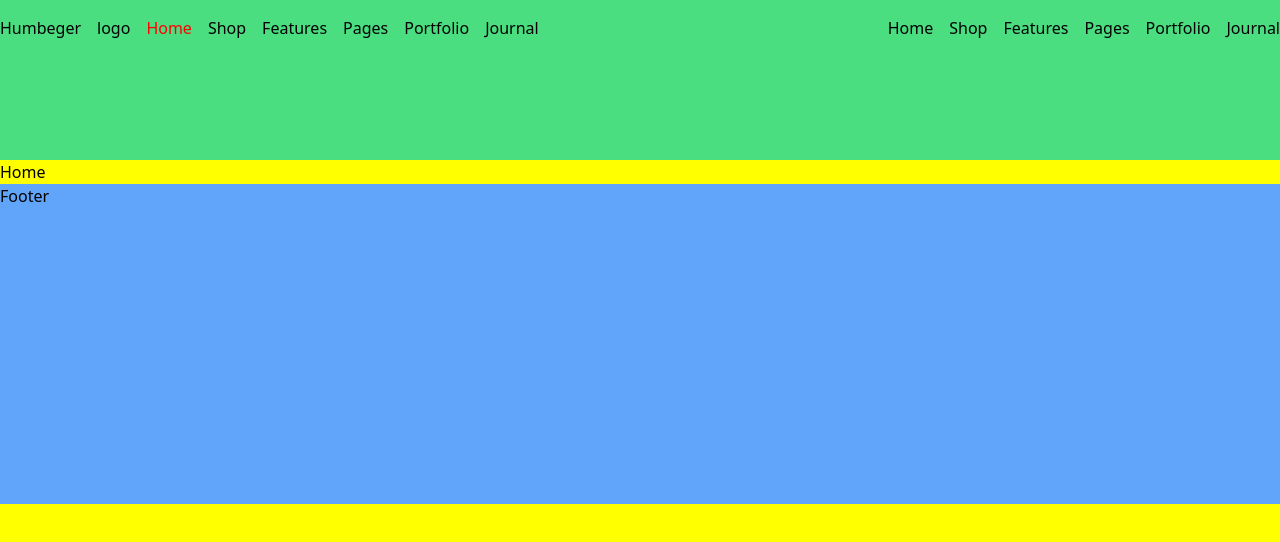
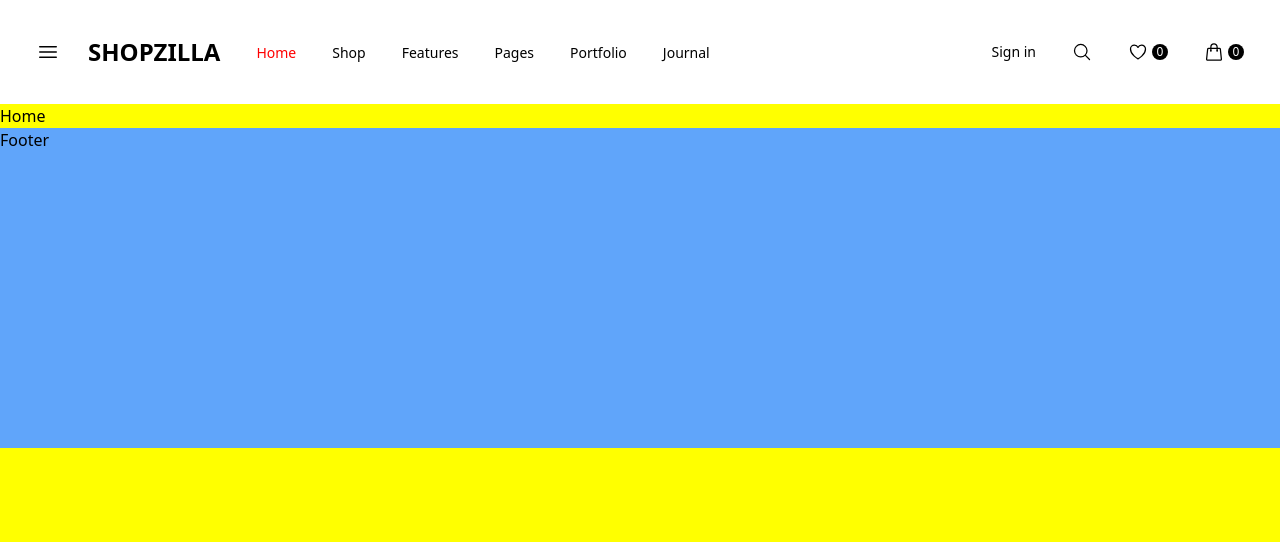
Before and after one commit to KyawZinThant22/Shopzilla-Frontend, a React (Create React App) app: page /home in a window 1280 px wide. Shown: the top 542 px of the page. Built offline with nearby package versions, Linux system fonts and the light colour scheme.

Commit message:
adding style to Nav

```diff
--- a/package.json
+++ b/package.json
@@ -3,6 +3,7 @@
   "version": "0.1.0",
   "private": true,
   "dependencies": {
+    "@heroicons/react": "^2.0.12",
     "@testing-library/jest-dom": "^5.16.5",
     "@testing-library/react": "^13.4.0",
     "@testing-library/user-event": "^13.5.0",
--- a/public/index.html
+++ b/public/index.html
@@ -24,7 +24,7 @@
       work correctly both with client-side routing and a non-root public URL.
       Learn how to configure a non-root public URL by running `npm run build`.
     -->
-    <title>React App</title>
+    <title>Shopzilla</title>
   </head>
   <body>
     <noscript>You need to enable JavaScript to run this app.</noscript>
--- a/src/index.css
+++ b/src/index.css
@@ -10,3 +10,9 @@ a{
 body{
     background-color: yellow;
 }
+
+/* Applicable class */
+
+.badge{
+    @apply bg-black text-white rounded-full text-xs w-4 text-center ml-1;
+}
--- a/src/section/Appbar.tsx
+++ b/src/section/Appbar.tsx
@@ -43,26 +43,50 @@ const Appbar = () => {
   };
 
   return (
-    <div className="h-40 w-full bg-green-400 pt-4    ">
+    <div className="w-full bg-white p-9">
       <div className="flex items-center justify-between container mx-auto  ">
         <div className="flex items-center space-x-4">
-          <h1>Humbeger</h1>
-          <h2>logo</h2>
+          <div>
+          <svg xmlns="http://www.w3.org/2000/svg" fill="none" viewBox="0 0 24 24" strokeWidth={1.5} stroke="currentColor" className="w-6 h-6 cursor-pointer mr-3">
+            <path strokeLinecap="round" strokeLinejoin="round" d="M3.75 6.75h16.5M3.75 12h16.5m-16.5 5.25h16.5" />
+          </svg>
+          </div>
+          <h1 className="font-bold uppercase text-2xl cursor-pointer">Shopzilla</h1>
           {navLink.map((nav) => (
             <NavLink
               key={nav.nav}
               to={nav.route}
               style={({ isActive }) => (isActive ? activeStyle : styled)}
             >
-              <span>{nav.nav}</span>
+              <span className='font-light text-sm ml-5'>{nav.nav}</span>
             </NavLink>
           ))}
         </div>
         <div className="flex items-center space-x-4">
+            <span className='font-light text-sm cursor-pointer'>Sign in</span>
+            <div className='cursor-pointer'>
+              <svg xmlns="http://www.w3.org/2000/svg" fill="none" viewBox="0 0 24 24" strokeWidth={1.5} stroke="currentColor" className="w-5 h-5 font-light mx-5">
+                <path strokeLinecap="round" strokeLinejoin="round" d="M21 21l-5.197-5.197m0 0A7.5 7.5 0 105.196 5.196a7.5 7.5 0 0010.607 10.607z" />
+              </svg>
+            </div>
+            <div className='flex items-center cursor-pointer'>
+              <svg xmlns="http://www.w3.org/2000/svg" fill="none" viewBox="0 0 24 24" strokeWidth={1.5} stroke="currentColor" className="w-5 h-5">
+                <path strokeLinecap="round" strokeLinejoin="round" d="M21 8.25c0-2.485-2.099-4.5-4.688-4.5-1.935 0-3.597 1.126-4.312 2.733-.715-1.607-2.377-2.733-4.313-2.733C5.1 3.75 3 5.765 3 8.25c0 7.22 9 12 9 12s9-4.78 9-12z" />
+              </svg>
+              <label className='badge'>0</label>
+            </div>
+            <div className='flex items-center cursor-pointer'>
+              <svg xmlns="http://www.w3.org/2000/svg" fill="none" viewBox="0 0 24 24" strokeWidth={1.5} stroke="currentColor" className="w-5 h-5 ml-5">
+                <path strokeLinecap="round" strokeLinejoin="round" d="M15.75 10.5V6a3.75 3.75 0 10-7.5 0v4.5m11.356-1.993l1.263 12c.07.665-.45 1.243-1.119 1.243H4.25a1.125 1.125 0 01-1.12-1.243l1.264-12A1.125 1.125 0 015.513 7.5h12.974c.576 0 1.059.435 1.119 1.007zM8.625 10.5a.375.375 0 11-.75 0 .375.375 0 01.75 0zm7.5 0a.375.375 0 11-.75 0 .375.375 0 01.75 0z" />
+              </svg>
+              <label className='badge'>0</label>
+            </div>
+        </div>
+        {/* <div className="flex items-center space-x-4">
           {navLink.map((nav) => (
             <p>{nav.nav}</p>
           ))}
-        </div>
+        </div> */}
       </div>
     </div>
   );
```
Also changed, not shown: 2 other files (tests, documents, lock files or other folders).
